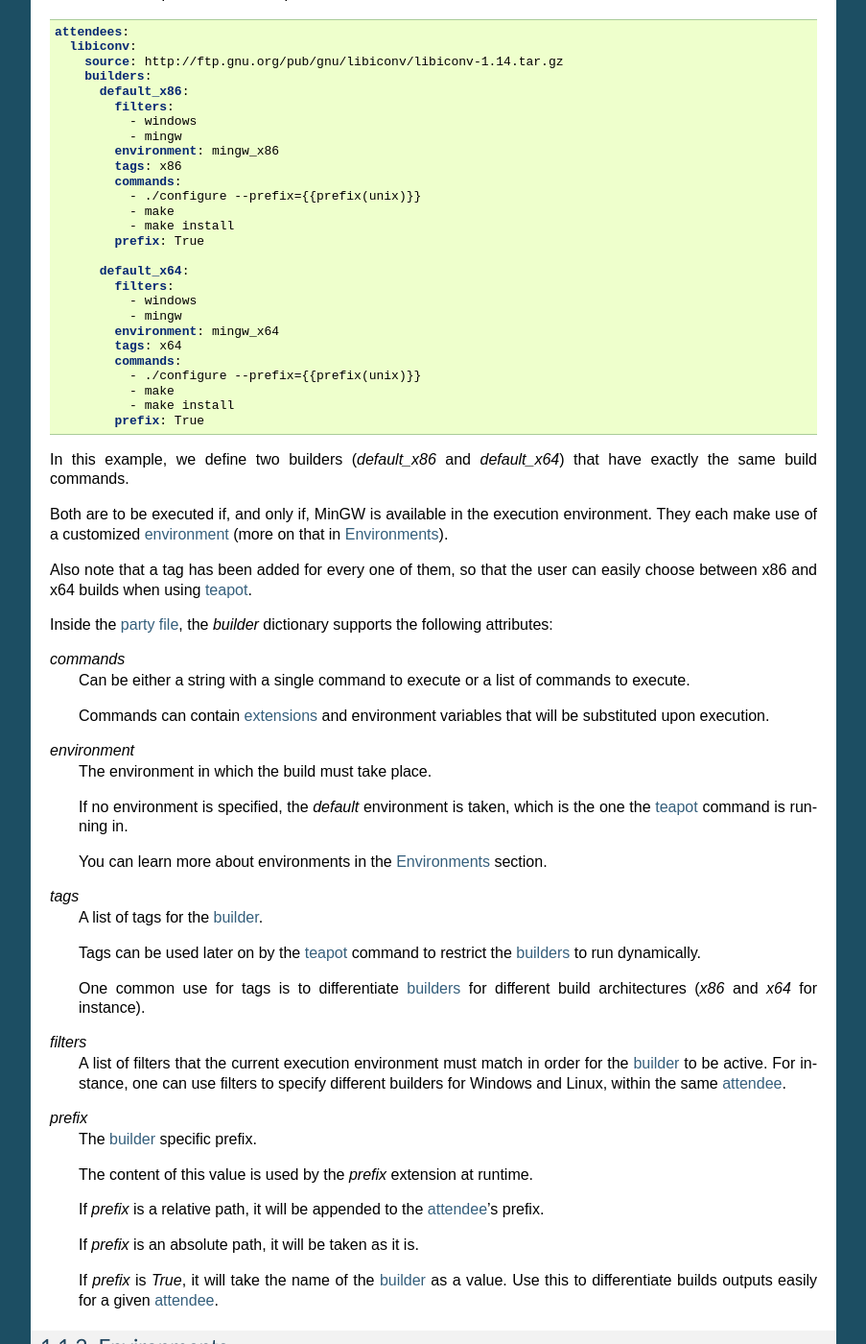
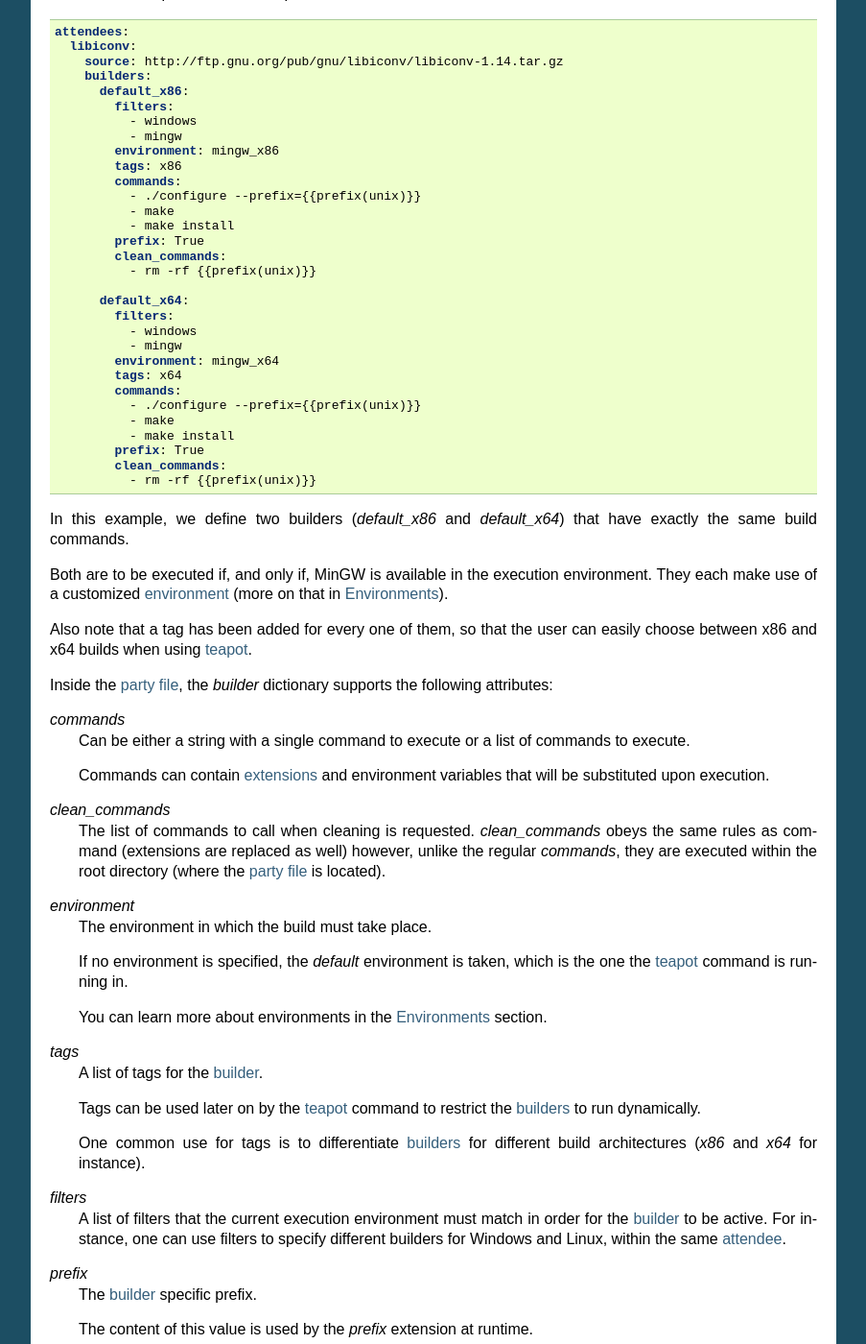
Before and after one commit to freelan-developers/teapot, a Sphinx documentation site: the page built from docs/source/the_party_file.rst, in a window 1280 px wide and 1400 px high, scrolled down 4504 px. Shown: the whole window at 96% size, without its empty margins (198-1101 px from the left). Built offline with Sphinx 7.4.7, drawn with Linux system fonts in a browser that asks for light colours.

Commit message:
Added documentation about the clean commands

```diff
--- a/docs/source/the_party_file.rst
+++ b/docs/source/the_party_file.rst
@@ -242,6 +242,8 @@ Here is an example of a more complex :term:`attendee`:
               - make
               - make install
             prefix: True
+            clean_commands:
+              - rm -rf {{prefix(unix)}}
 
           default_x64:
             filters:
@@ -254,6 +256,8 @@ Here is an example of a more complex :term:`attendee`:
               - make
               - make install
             prefix: True
+            clean_commands:
+              - rm -rf {{prefix(unix)}}
 
 In this example, we define two builders (`default_x86` and `default_x64`) that have exactly the same build commands.
 
@@ -267,6 +271,9 @@ Inside the :term:`party file`, the `builder` dictionary supports the following a
   Can be either a string with a single command to execute or a list of commands to execute.
 
   Commands can contain :ref:`extensions<extensions>` and environment variables that will be substituted upon execution.
+
+`clean_commands`
+  The list of commands to call when cleaning is requested. `clean_commands` obeys the same rules as command (extensions are replaced as well) however, unlike the regular `commands`, they are executed within the root directory (where the :term:`party file` is located).
 
 `environment`
   The environment in which the build must take place.
```
Also changed, not shown: other parts of docs/source/the_party_file.rst (+1 -0 lines).
